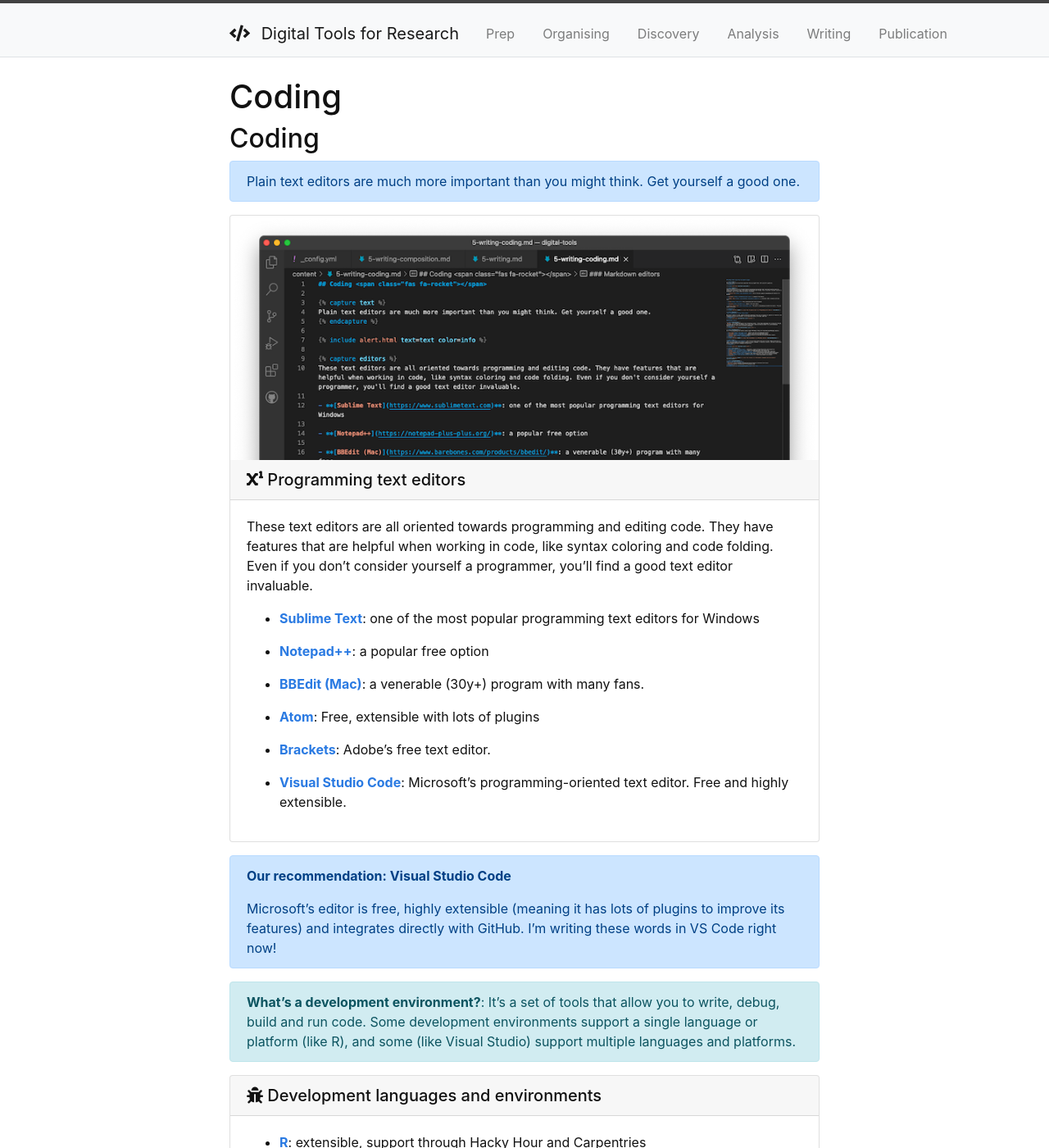
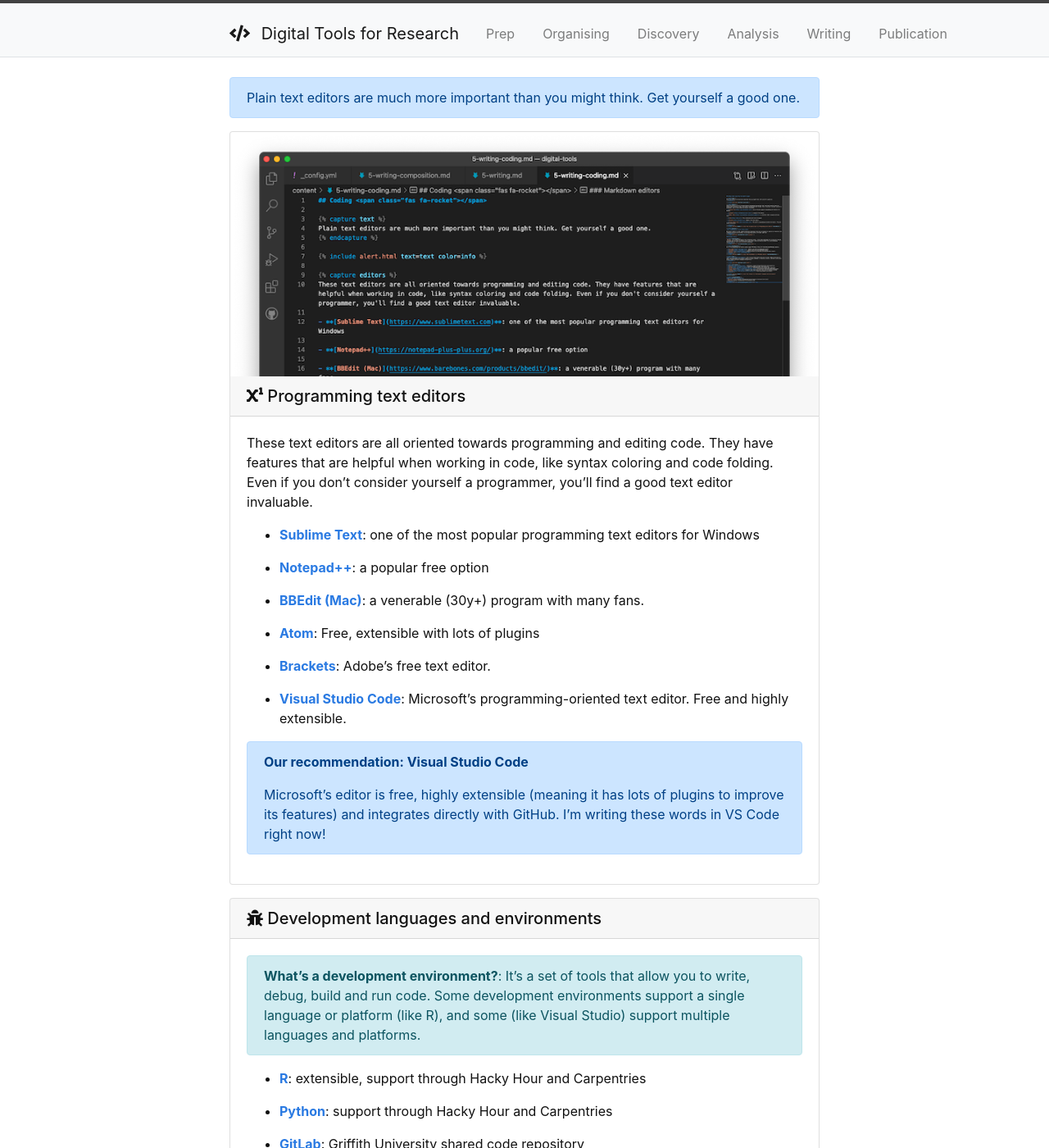
Before and after one commit to GriffithUniLibrary/digital-tools-modular, a Jekyll site: the page built from content/5-writing-coding.md, in a window 1280 px wide and 1400 px high. Shown: the whole window at 82% size. Built offline with Jekyll 4.4.1, drawn with Linux system fonts in a browser that asks for light colours; our own code applies the rules of GitHub Pages for plain Markdown files.

Commit message:
writing, like actual words

```diff
--- a/content/5-writing-coding.md
+++ b/content/5-writing-coding.md
@@ -1,5 +1,3 @@
-## Coding
-
 {% capture text %}
 Plain text editors are much more important than you might think. Get yourself a good one.
 {% endcapture %}
@@ -21,9 +19,6 @@ These text editors are all oriented towards programming and editing code. They h
 
 - **[Visual Studio Code](code.visualstudio.com)**: Microsoft's programming-oriented text editor. Free and highly extensible.
 
-{% endcapture %}
-{% include card.html header="<i class='fas fa-superscript'></i> Programming text editors" text=editors img="code-editor.png" %}
-
 {% capture besttext %}
 **Our recommendation: Visual Studio Code**
 
@@ -31,13 +26,17 @@ Microsoft's editor is free, highly extensible (meaning it has lots of plugins to
 {% endcapture %}
 {% include alert.html text=besttext color="primary" %}
 
+{% endcapture %}
+{% include card.html header="<i class='fas fa-superscript'></i> Programming text editors" text=editors img="code-editor.png" %}
+
+{% capture environments %}
+
 {% capture text %}
 **What's a development environment?**: It's a set of tools that allow you to write, debug, build and run code. Some development environments support a single language  or platform (like R), and some (like Visual Studio) support multiple languages and platforms.
 {% endcapture %}
 
 {% include alert.html text=text color="info" %}
 
-{% capture environments %}
 - **[R](https://www.r-project.org)**:  extensible, support through Hacky Hour and Carpentries
 
 - **[Python](https://www.python.org)**: support through Hacky Hour and Carpentries
```
Also changed, not shown: content/5-writing.md (+2 -0 lines).
